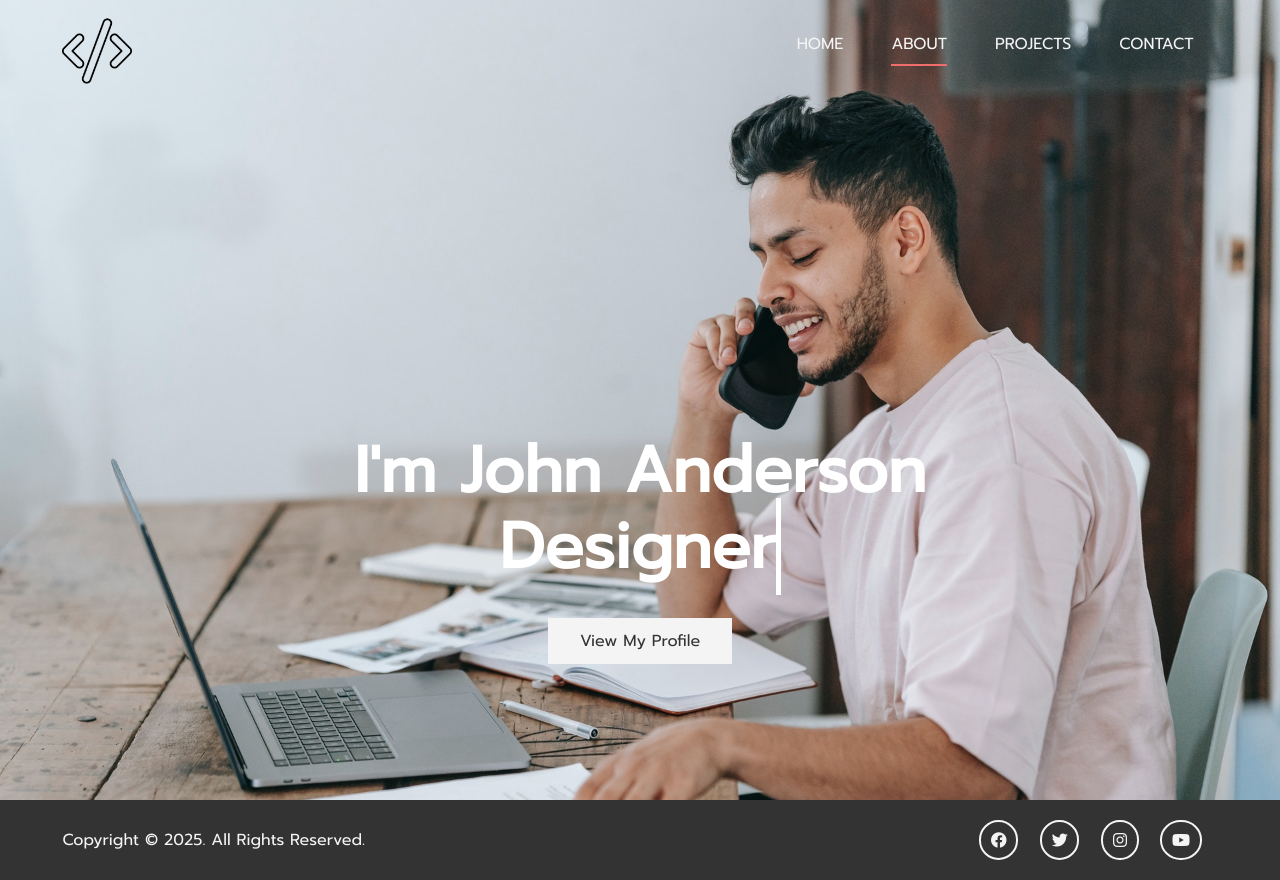
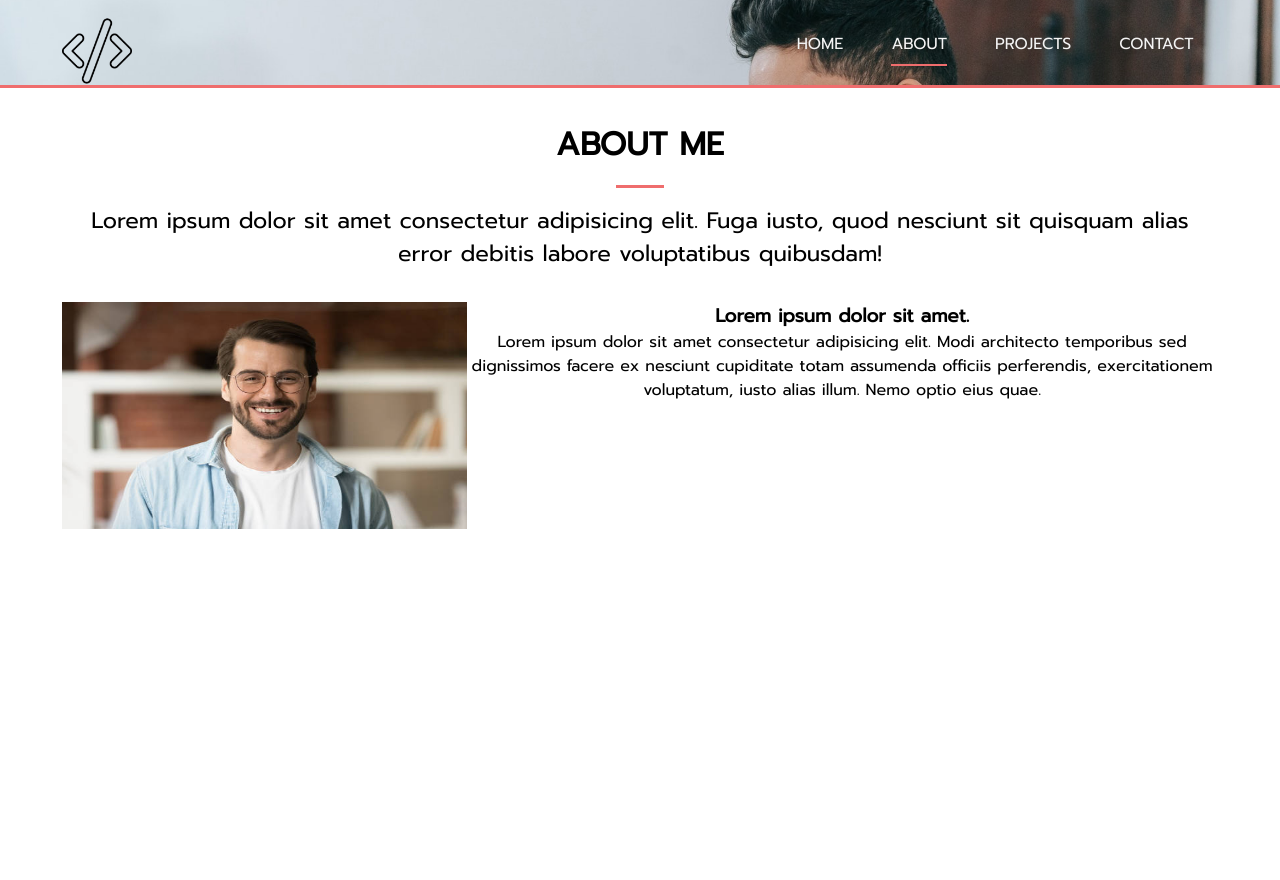
Before and after one commit to mustafaince/test, a plain HTML site: page public/about.html in a window 1280 px wide. After the commit the page ends 800 px from the top, so only its background shows below. Drawn offline with nearby package versions, Linux system fonts and the light colour scheme; files that its build step writes are made by us from their sources.

Commit message:
About ekranında header ve section a kısımları yapıldı.

```diff
--- a/public/about.html
+++ b/public/about.html
@@ -11,42 +11,34 @@
 </head>
 <body>
     <!-- header -->
-    <header id="header__home">
+    <header id="header__inner">
         <div class="container">
             <nav class="main-nav">
-                <img class="main-nav__logo" src="img/logo.png" alt="" id="">
+                <img src="img/logo.png" alt="" class="main-nav__logo">
                 <ul class="main-nav__items">
-                    <li><a href="index.html">home</a></li>
-                    <li><a class="active" href="about.html">about</a></li>
-                    <li><a href="projects.html">projects</a></li>
-                    <li><a href="contact.html">contact</a></li>
+                    <li><a href="index.html" >Home</a></li>
+                    <li><a href="about.html" class="active">About</a></li>
+                    <li><a href="projects.html">Projects</a></li>
+                    <li><a href="contact.html">Contact</a></li>
                 </ul>
             </nav>
-            <div class="header-content">
-                <h1>
-                    I'm John Anderson
-                    <span  class="typewrite" data-period="1000" data-type='["Developer","Designer","Freelancer"]'></span>
-                </h1>
-                <a class="btn-light my-2 animate__animated animate__swing" href="index.html">View My Profile</a>
-            </div>
         </div>
     </header>
 
-    <!-- footer -->
-    <footer id="main-footer">
-        <div class="footer-content container">
-            <p>Copyright &copy; 2025. All Rights Reserved.</p>
-
-            <div class="social">
-                <i class="fab fa-facebook"></i>
-                <i class="fab fa-twitter"></i>
-                <i class="fab fa-instagram"></i>
-                <i class="fab fa-youtube"></i>
+    <!-- section a -->
+    <section id="about-a" class="text-center py-2">
+        <div class="container">
+            <h2 class="section-title">About Me</h2>
+            <div class="border-bottom"></div>
+            <p class="lead">Lorem ipsum dolor sit amet consectetur adipisicing elit. Fuga iusto, quod nesciunt sit quisquam alias error debitis labore voluptatibus quibusdam!</p>
+            <div class="info">
+                <img src="img/about.jpeg" alt="" class="info__image">
+                <div class="info__bio">
+                    <h3>Lorem ipsum dolor sit amet.</h3>
+                    <p>Lorem ipsum dolor sit amet consectetur adipisicing elit. Modi architecto temporibus sed dignissimos facere ex nesciunt cupiditate totam assumenda officiis perferendis, exercitationem voluptatum, iusto alias illum. Nemo optio eius quae.</p>
+                </div>
             </div>
         </div>
-    </footer>
-
-    <script src="js/jquery.min.js"></script>
-    <script src="js/type-writer.js"></script>
+    </section>
 </body>
 </html>
--- a/scss/_about.scss
+++ b/scss/_about.scss
@@ -0,0 +1,12 @@
+@use "variables";
+
+#about-a{
+    .info{
+        display: flex;
+
+        img{
+            width: 35%;
+            aspect-ratio: 16/9;
+        }
+    }
+}
--- a/scss/_header.scss
+++ b/scss/_header.scss
@@ -1,9 +1,21 @@
 @use "variables";
 
-#header__home{
-    background: variables.$bg-image center right / cover;
-    height: 100vh;
+#header__ {
+    &home {
+        background: variables.$bg-image center right / cover;
+        height: 100vh;
+    }
+
+    &inner {
+        background: variables.$bg-image no-repeat 40% 20% / cover;
+        height: 5.5rem;
+        border-bottom: 3px solid variables.$primary-color;
+    }
 }
+
+
+
+
 
 .main-nav {
     display: flex;
```
Also changed, not shown: 1 other file.
